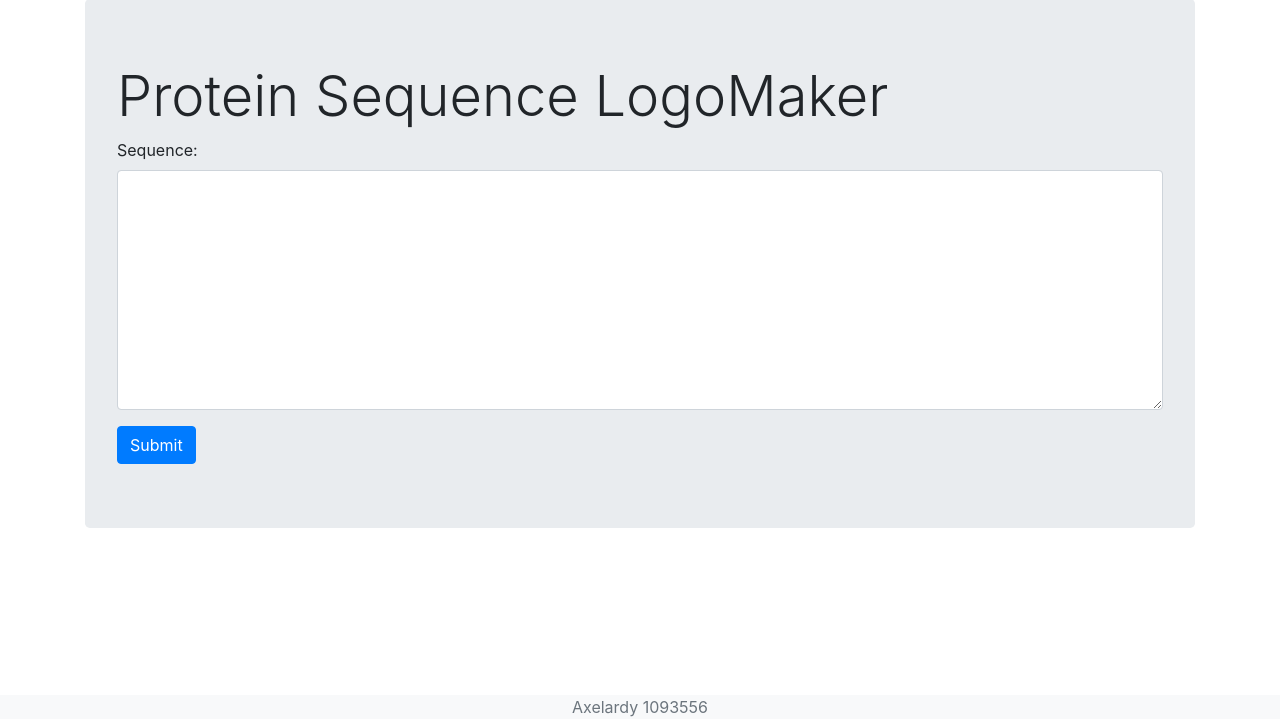
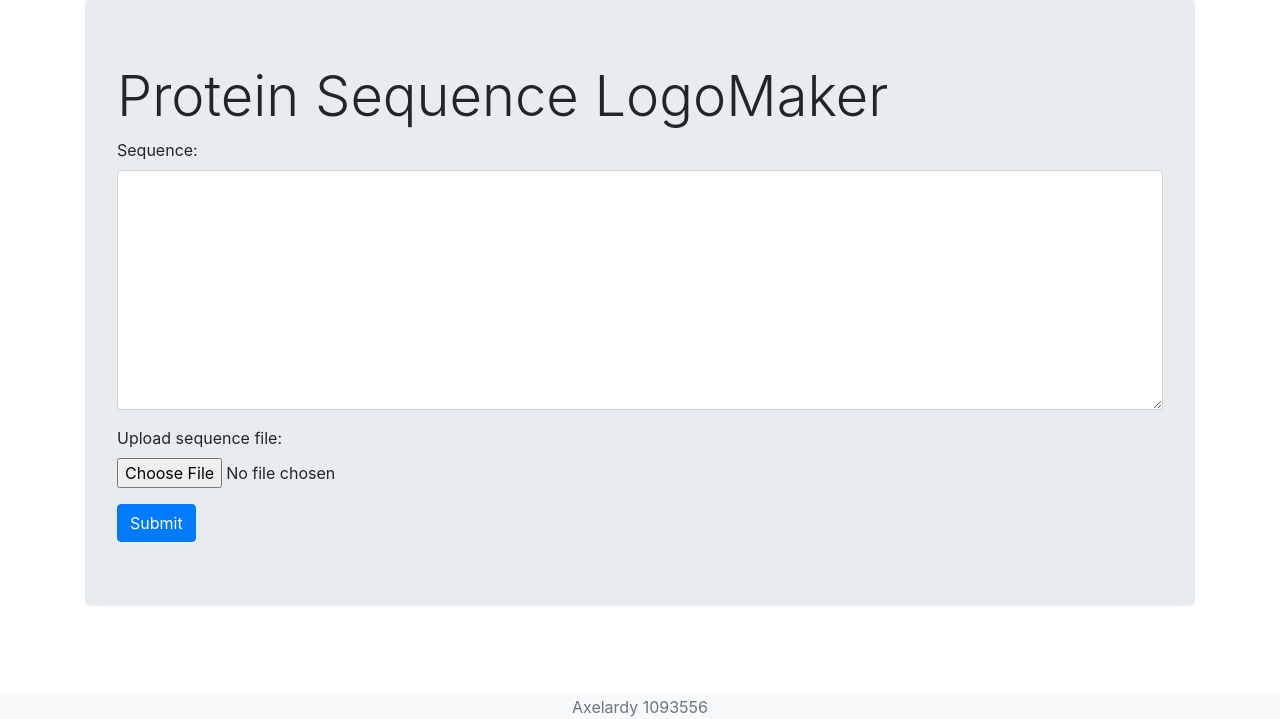
Before and after one commit to axelardy/Sequence-Logo-Visualization, a Flask app: page / in a window 1280 px wide. Shown: the part 81-800 px from the top of the page. Run offline with Flask 3, Linux system fonts and the light colour scheme; some libraries are stand-ins or nearby versions.

Commit message:
added upload file function

```diff
--- a/templates/index.html
+++ b/templates/index.html
@@ -29,6 +29,10 @@
                     <label for="sequence">Sequence:</label>
                     <textarea class="form-control" id="sequence" name="sequence" style="height: 15rem;"></textarea>
                 </div>
+                <div class="form-group">
+                    <label for="fileUpload">Upload sequence file:</label>
+                    <input type="file" id="fileUpload" class="form-control-file">
+                </div>
                 <button type="submit" class="btn btn-primary">Submit</button>
             </form>
         </div>
@@ -53,6 +57,17 @@
         }
         return true;
     }
+
+    document.getElementById('fileUpload').addEventListener('change', function() {
+        let file = this.files[0];
+        if (file) {
+            let reader = new FileReader();
+            reader.onload = function(event) {
+                document.getElementById('sequence').value = event.target.result;
+            };
+            reader.readAsText(file);
+        }
+    });
     </script>
 </body>
 </html>
```
Also changed, not shown: input.txt (added, +8 -0 lines), static/output.jpg, static/output.png, static/output.svg, templates/error.html (line endings or trailing spaces), 1 other file.
